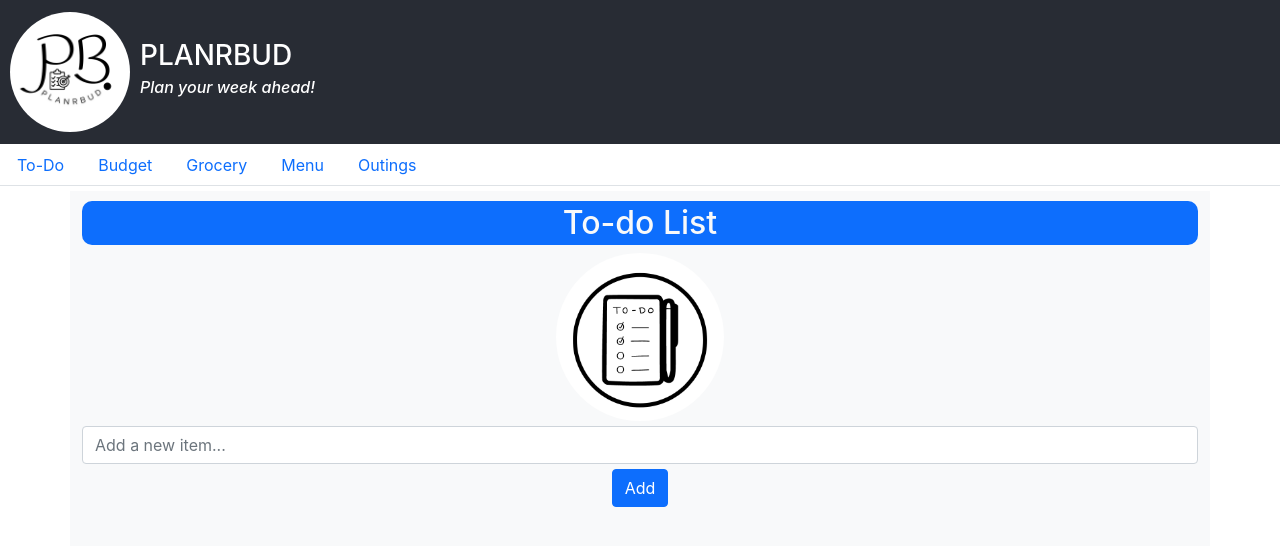
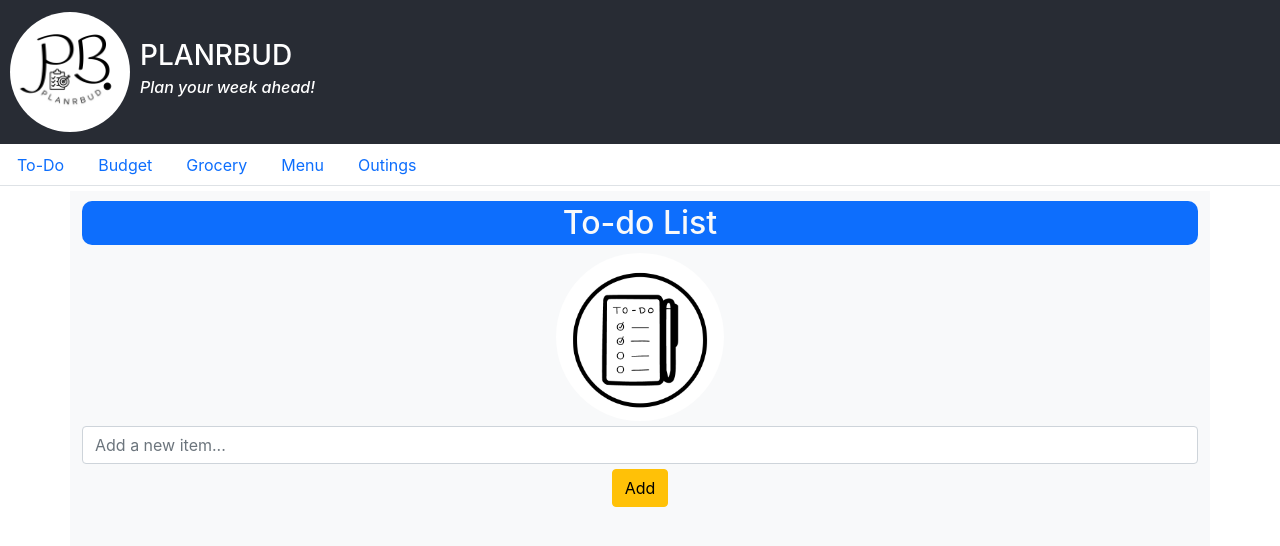
Before and after one commit to ShaliniPanwar/planrbud, a React (Create React App) app: page / in a window 1280 px wide. Shown: the top 546 px of the page. Built offline with nearby package versions, Linux system fonts and the light colour scheme.

Commit message:
To do updated with local storage

```diff
--- a/src/ToDoList.js
+++ b/src/ToDoList.js
@@ -56,7 +56,7 @@ function ToDoList() {
         value={newTodo}
         onChange={(event) => setNewTodoText(event.target.value)}
       />
-      <button type="button" onClick={handleAddNewTodo} className="btn btn-block btn-primary">Add</button>
+      <button type="button" onClick={handleAddNewTodo} className="btn btn-block btn-warning">Add</button>
       <ul className="to-do-list list-group list-group-flush">
         {items.map((item) => (
           <div className="row m-2">
```
